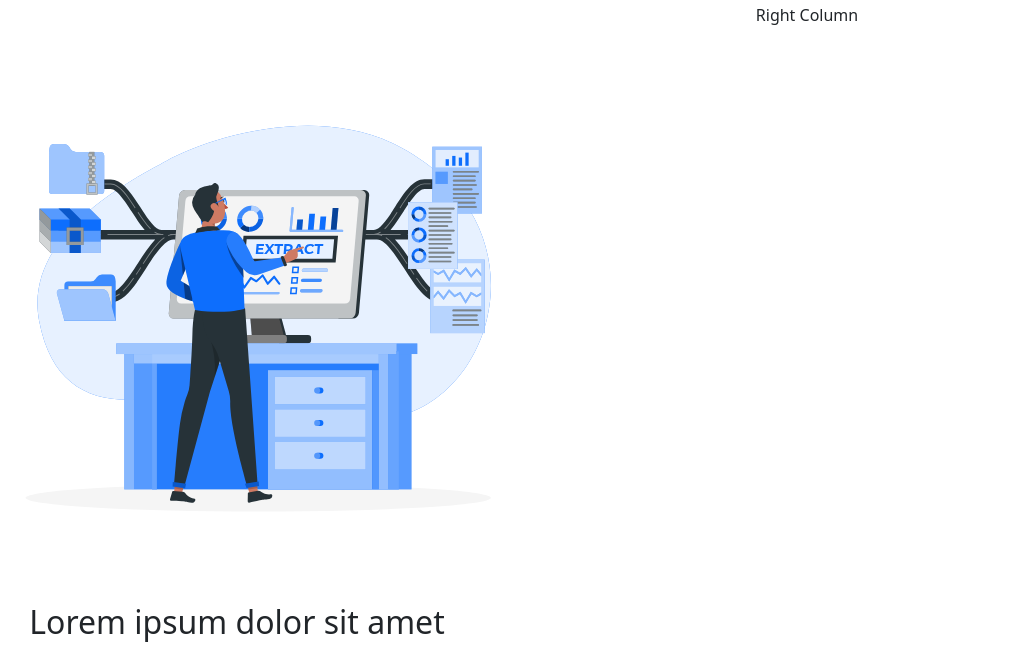
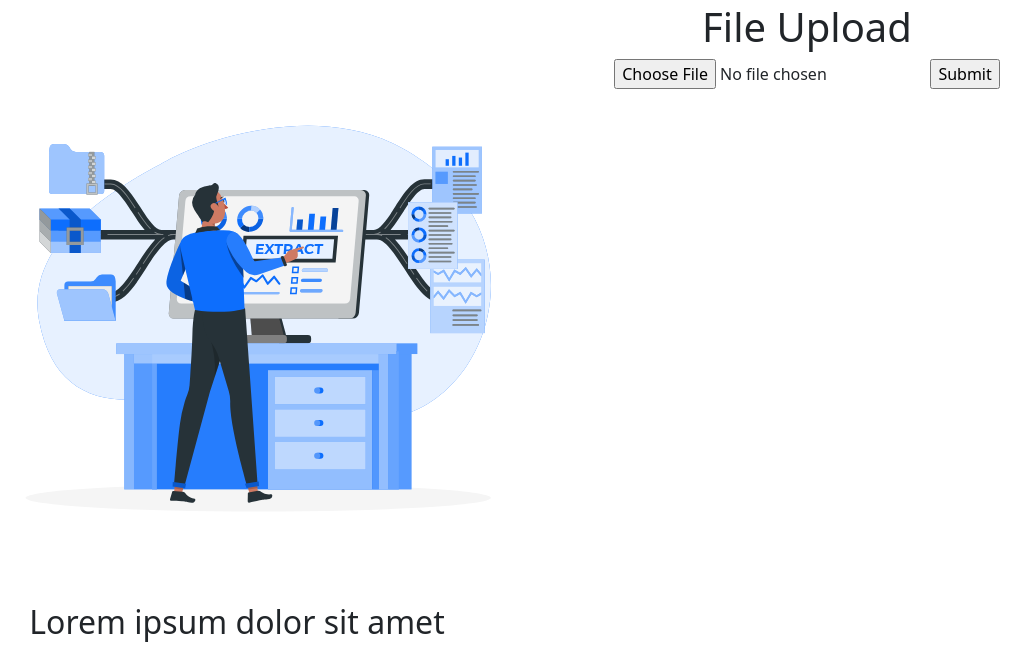
Before and after one commit to nedimcanulusoy/EFARS, a Flask app: page / in a window 1280 px wide. Shown: the part 44-692 px from the top of the page, without its empty margins (118-1149 px from the left). Run offline with Flask 2, Linux system fonts and the light colour scheme; parts of the project's set-up code (start-up, migrations or seed data) failed here and were passed over; some libraries are stand-ins or nearby versions.

Commit message:
ADD upload file block

```diff
--- a/efars/templates/index.html
+++ b/efars/templates/index.html
@@ -15,7 +15,10 @@
                 <h2>Lorem ipsum dolor sit amet</h2>
             </div>
 
-            <div class="col-md-6 text-center"> Right Column </div>
+            <div class="col-md-6 text-center">
+                {% include 'upload.html' %}
+
+            </div>
         </div>
     </div>
 {% endblock content %}
```
